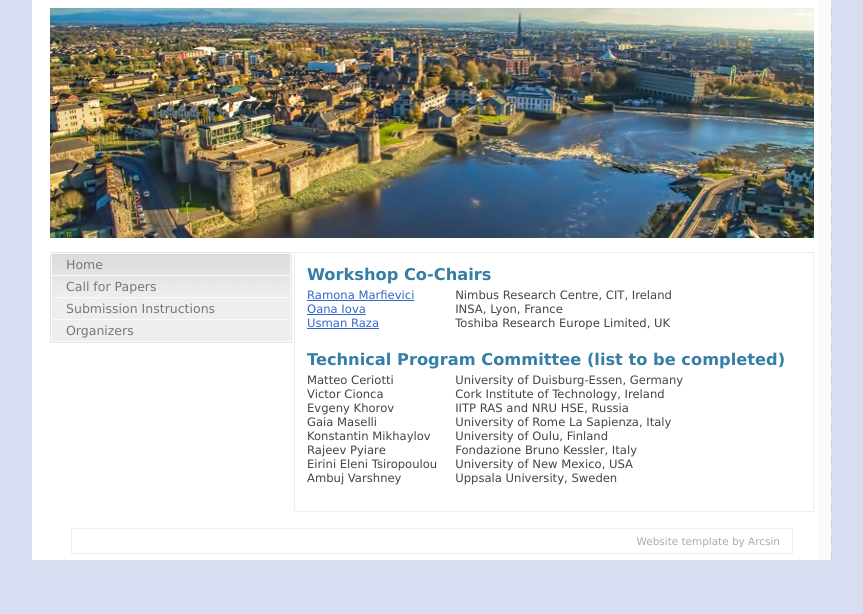
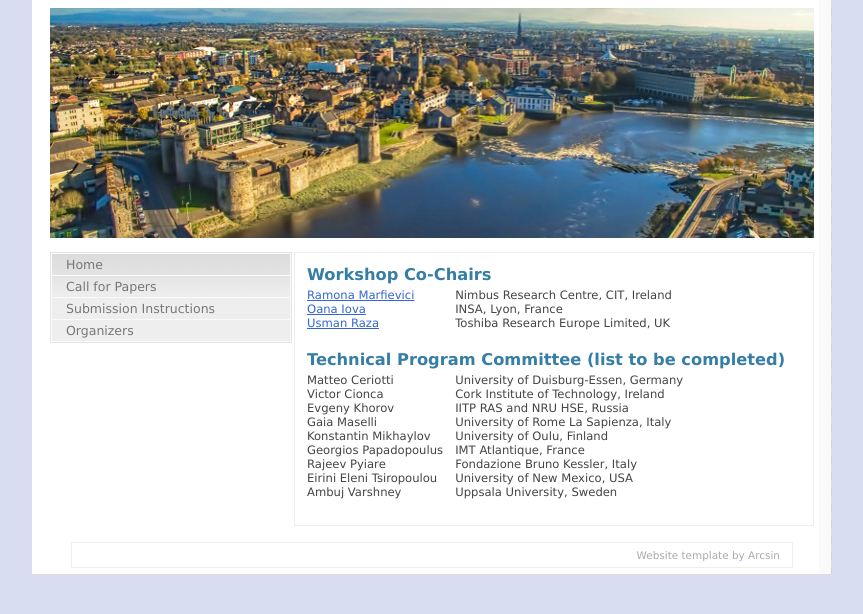
Before and after one commit to newnets2019/newnets.github.io, a plain HTML site: page organize.html in a window 1280 px wide. Shown: the whole page, without its empty margins (208-1071 px from the left). Drawn offline with Linux system fonts and the light colour scheme.

Commit message:
Update organize.html

```diff
--- a/organize.html
+++ b/organize.html
@@ -51,12 +51,12 @@
 <h1>Technical Program Committee (list to be completed)</h1>
 
 <table cellpadding="0" cellspacing="0" width="100%">
-					<tr><td width="30%" ><descr>	Matteo Ceriotti	</descr><br></td><td width="70%" ><descr>	University of Duisburg-Essen, Germany	</descr><br></td></tr>
-                                        <tr><td width="30%" ><descr>	Victor Cionca	</descr><br></td><td width="70%" ><descr>	Cork Institute of Technology, Ireland	</descr><br></td></tr>
+	<tr><td width="30%" ><descr>	Matteo Ceriotti	</descr><br></td><td width="70%" ><descr>	University of Duisburg-Essen, Germany	</descr><br></td></tr>
+        <tr><td width="30%" ><descr>	Victor Cionca	</descr><br></td><td width="70%" ><descr>	Cork Institute of Technology, Ireland	</descr><br></td></tr>
 	<tr><td width="30%" ><descr>	Evgeny Khorov	</descr><br></td><td width="70%" ><descr>	IITP RAS and NRU HSE, Russia	</descr><br></td></tr>
-
-		<tr><td width="30%" ><descr>	Gaia Maselli	</descr><br></td><td width="70%" ><descr>	University of Rome La Sapienza, Italy	</descr><br></td></tr>
+	<tr><td width="30%" ><descr>	Gaia Maselli	</descr><br></td><td width="70%" ><descr>	University of Rome La Sapienza, Italy	</descr><br></td></tr>
 	<tr><td width="30%" ><descr>	Konstantin Mikhaylov	</descr><br></td><td width="70%" ><descr>	University of Oulu, Finland	</descr><br></td></tr>
+	<tr><td width="30%" ><descr>	Georgios Papadopoulus	</descr><br></td><td width="70%" ><descr>	IMT Atlantique, France	</descr><br></td></tr>
 	<tr><td width="30%" ><descr>	Rajeev Pyiare	</descr><br></td><td width="70%" ><descr>	Fondazione Bruno Kessler, Italy	</descr><br></td></tr>
 	<tr><td width="30%" ><descr>	Eirini Eleni Tsiropoulou	</descr><br></td><td width="70%" ><descr>	University of New Mexico, USA	</descr><br></td></tr>
 	<tr><td width="30%" ><descr>	Ambuj Varshney	</descr><br></td><td width="70%" ><descr>	Uppsala University, Sweden
```
